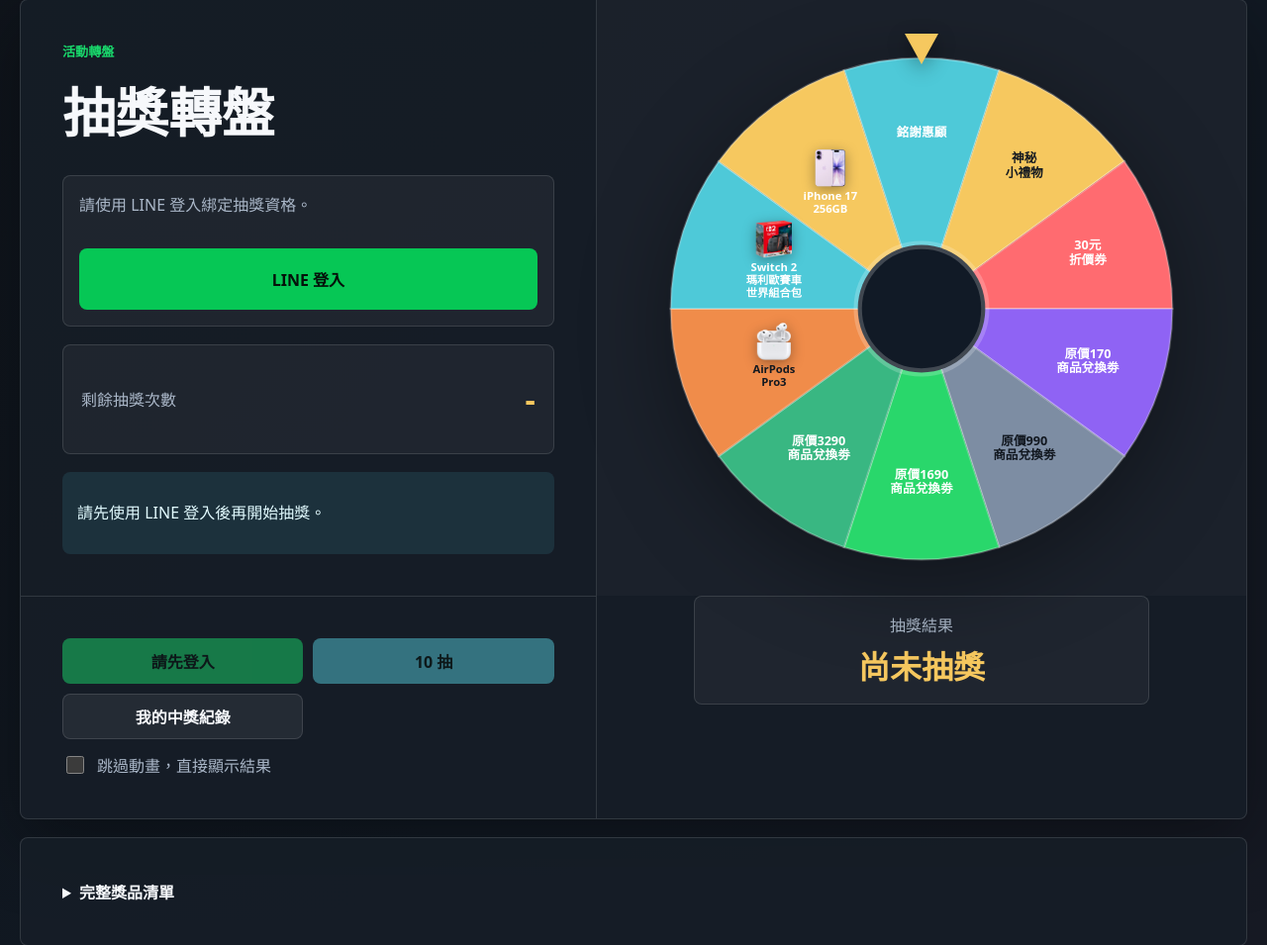
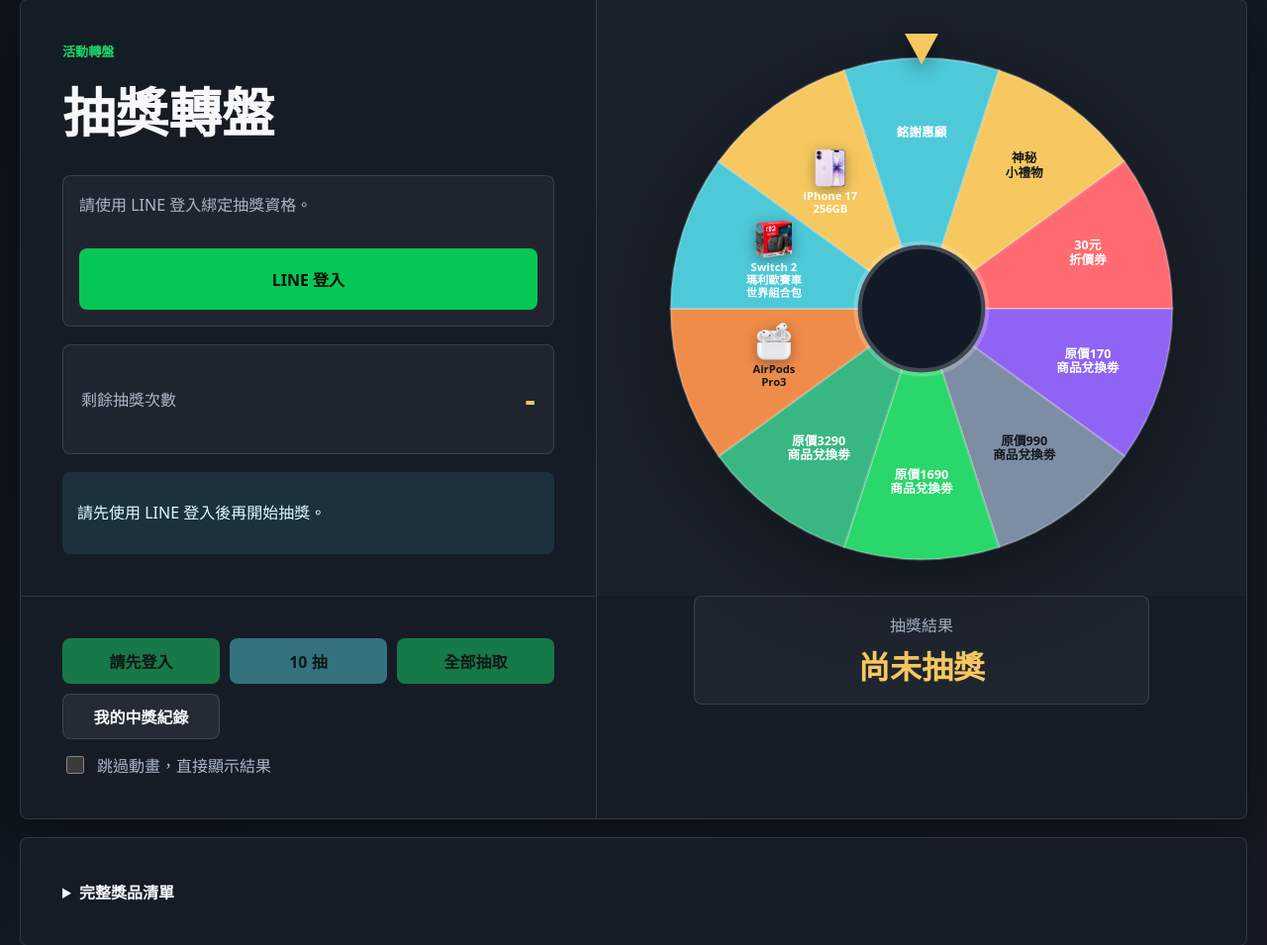
Before and after one commit to liyas10222/line-lottery, a Flask app: page /lottery in a window 1280 px wide. Shown: the part 41-996 px from the top of the page at 99% size. Run offline with Flask 3, Linux system fonts and the light colour scheme; tables that the repository leaves empty hold one stand-in row (values such as "Sample post"); some libraries are stand-ins or nearby versions.

Commit message:
Add draw all lottery button

```diff
--- a/static/css/style.css
+++ b/static/css/style.css
@@ -1129,7 +1129,7 @@ h3 {
 
 @media (min-width: 640px) {
   .actions {
-    grid-template-columns: 1fr 1fr;
+    grid-template-columns: repeat(2, minmax(0, 1fr));
   }
 
   .profile-card {
@@ -1157,6 +1157,12 @@ h3 {
   .admin-token-row {
     grid-template-columns: minmax(260px, 1fr) auto;
     align-items: end;
+  }
+}
+
+@media (min-width: 960px) {
+  .actions {
+    grid-template-columns: repeat(3, minmax(0, 1fr));
   }
 }
 
--- a/static/js/app.js
+++ b/static/js/app.js
@@ -105,6 +105,7 @@ function bindLotteryButtons() {
   document.getElementById("logoutButton").addEventListener("click", logoutLine);
   document.getElementById("spinButton").addEventListener("click", spinLottery);
   document.getElementById("bulkDrawButton").addEventListener("click", bulkDrawLottery);
+  document.getElementById("drawAllButton").addEventListener("click", drawAllLottery);
   document.getElementById("result").addEventListener("click", handleResultClick);
   document.getElementById("historyButton").addEventListener("click", () => {
     window.location.href = "/history";
@@ -371,21 +372,26 @@ async function refreshStatus() {
 function updateSpinButtons() {
   const spinButton = document.getElementById("spinButton");
   const bulkButton = document.getElementById("bulkDrawButton");
+  const drawAllButton = document.getElementById("drawAllButton");
   const loggedIn = Boolean(state.profile);
   const canSingle = loggedIn && state.remaining >= 1 && !state.spinning;
   const canBulk = loggedIn && state.remaining >= 10 && !state.spinning;
+  const canDrawAll = loggedIn && state.remaining >= 1 && !state.spinning;
 
   spinButton.disabled = !canSingle;
   bulkButton.disabled = !canBulk;
+  drawAllButton.disabled = !canDrawAll;
 
   if (!loggedIn) {
     spinButton.textContent = "請先登入";
     bulkButton.textContent = "10 抽";
+    drawAllButton.textContent = "全部抽取";
     return;
   }
 
   spinButton.textContent = state.spinning ? "抽獎中..." : state.remaining >= 1 ? "開始抽獎" : "次數不足";
   bulkButton.textContent = state.remaining >= 10 ? "10 抽" : "抽獎次數不足 10 次";
+  drawAllButton.textContent = state.remaining >= 1 ? "全部抽取" : "次數不足";
 }
 
 function shouldSkipAnimation() {
@@ -441,17 +447,7 @@ async function bulkDrawLottery() {
   setMessage("正在執行 10 抽...");
 
   try {
-    const response = await fetch("/api/lottery/draw-bulk", {
-      method: "POST",
-      headers: { "Content-Type": "application/json" },
-      body: JSON.stringify({
-        lineUserId: state.profile.lineUserId,
-        displayName: state.profile.displayName,
-        count: 10,
-        skipAnimation: shouldSkipAnimation(),
-      }),
-    });
-    const data = await response.json();
+    const data = await requestBulkDraw(10);
 
     if (!data.ok && !Array.isArray(data.results)) {
       setMessage(data.message || "10 抽失敗", true);
@@ -467,6 +463,88 @@ async function bulkDrawLottery() {
   } catch (error) {
     console.error(error);
     setMessage("10 抽失敗，請稍後再試。", true);
+  } finally {
+    state.spinning = false;
+    updateSpinButtons();
+  }
+}
+
+async function requestBulkDraw(count) {
+  const response = await fetch("/api/lottery/draw-bulk", {
+    method: "POST",
+    headers: { "Content-Type": "application/json" },
+    body: JSON.stringify({
+      lineUserId: state.profile.lineUserId,
+      displayName: state.profile.displayName,
+      count,
+      skipAnimation: shouldSkipAnimation(),
+    }),
+  });
+  return response.json();
+}
+
+async function drawAllLottery() {
+  if (!state.profile || state.remaining < 1 || state.spinning) {
+    setMessage("目前沒有可用抽獎次數。", true);
+    return;
+  }
+
+  const totalToDraw = state.remaining;
+  if (!window.confirm(`確定要一次抽完目前剩餘的 ${totalToDraw} 次嗎？`)) {
+    return;
+  }
+
+  state.spinning = true;
+  updateSpinButtons();
+  setMessage(`正在執行全部抽取，共 ${totalToDraw} 次...`);
+
+  const combined = {
+    ok: true,
+    results: [],
+    successCount: 0,
+    failureCount: 0,
+    remainingSpins: state.remaining,
+  };
+
+  try {
+    let remainingToDraw = totalToDraw;
+    while (remainingToDraw > 0) {
+      const batchCount = Math.min(10, remainingToDraw);
+      const data = await requestBulkDraw(batchCount);
+
+      if (!data.ok && !Array.isArray(data.results)) {
+        combined.ok = false;
+        combined.message = data.message || "全部抽取中斷";
+        break;
+      }
+
+      combined.results.push(...(data.results || []));
+      combined.successCount += Number(data.successCount || 0);
+      combined.failureCount += Number(data.failureCount || 0);
+      combined.remainingSpins = Number(data.remainingSpins ?? combined.remainingSpins);
+
+      if (!data.ok || Number(data.successCount || 0) < batchCount) {
+        combined.ok = false;
+        combined.message = data.message || "全部抽取部分失敗";
+        break;
+      }
+
+      remainingToDraw -= batchCount;
+      setMessage(`全部抽取進行中：已完成 ${combined.successCount} / ${totalToDraw} 次...`);
+    }
+
+    if (!shouldSkipAnimation() && combined.results.length > 0) {
+      await animateWheel(combined.results[0].prizeCode, { durationMs: 1600, spins: 3 });
+    }
+    renderBulkResults(combined, {
+      title: "本次全部抽取結果",
+      completeMessage: `全部抽取完成，共完成 ${combined.successCount} 次，剩餘 ${combined.remainingSpins} 次。`,
+      partialMessage: combined.message || "全部抽取部分失敗，請查看結果列表。",
+    });
+    await refreshStatus();
+  } catch (error) {
+    console.error(error);
+    setMessage("全部抽取失敗，請稍後再試。", true);
   } finally {
     state.spinning = false;
     updateSpinButtons();
@@ -626,8 +704,12 @@ function renderSingleDrawResult(prize) {
   setMessage(isThanks ? "這次沒有中獎，明天再來試試。" : "恭喜中獎，請保存中獎序號。");
 }
 
-function renderBulkResults(data) {
+function renderBulkResults(data, options = {}) {
   const result = document.getElementById("result");
+  const title = options.title || "本次 10 抽結果";
+  const successText = `${data.successCount || data.results.length} 筆完成`;
+  const completeMessage = options.completeMessage || `10 抽完成，剩餘 ${data.remainingSpins} 次。`;
+  const partialMessage = options.partialMessage || "10 抽部分失敗，請查看結果列表。";
   const rows = data.results.map((item) => {
     const isThanks = isThanksPrizeCode(item.prizeCode) || item.status === "not_won";
     const copyButton = item.serialCode
@@ -648,12 +730,12 @@ function renderBulkResults(data) {
   result.className = "result-box draw-result-panel";
   result.innerHTML = `
     <div class="draw-result-header">
-      <span>本次 10 抽結果</span>
-      <strong>${data.successCount || data.results.length} 筆完成</strong>
+      <span>${escapeHtml(title)}</span>
+      <strong>${escapeHtml(successText)}</strong>
     </div>
     <ol class="draw-result-list">${rows}</ol>
   `;
-  setMessage(data.ok ? `10 抽完成，剩餘 ${data.remainingSpins} 次。` : "10 抽部分失敗，請查看結果列表。", !data.ok);
+  setMessage(data.ok ? completeMessage : partialMessage, !data.ok);
 }
 
 function handleResultClick(event) {
--- a/templates/lottery.html
+++ b/templates/lottery.html
@@ -61,6 +61,7 @@
         <div class="actions">
           <button id="spinButton" class="primary-button" type="button" disabled>開始抽獎</button>
           <button id="bulkDrawButton" class="primary-button secondary-primary-button" type="button" disabled>10 抽</button>
+          <button id="drawAllButton" class="primary-button tertiary-primary-button" type="button" disabled>全部抽取</button>
           <button id="historyButton" class="ghost-button" type="button">我的中獎紀錄</button>
           <button id="adminButton" class="ghost-button admin-only" type="button" hidden>管理後台</button>
         </div>
```
